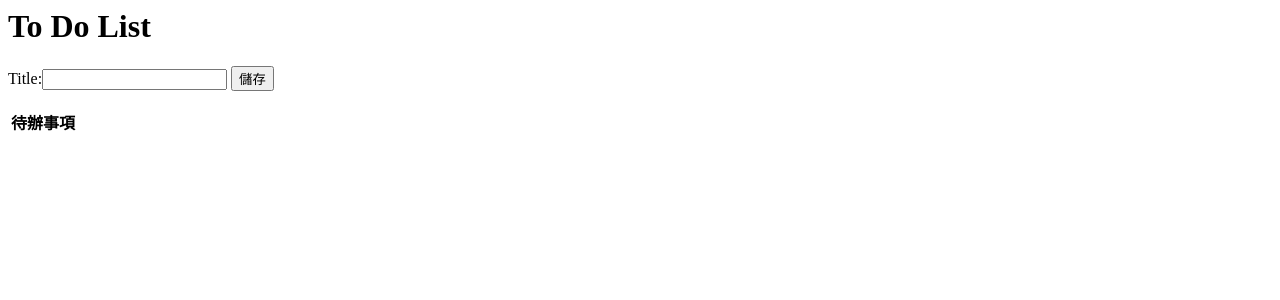
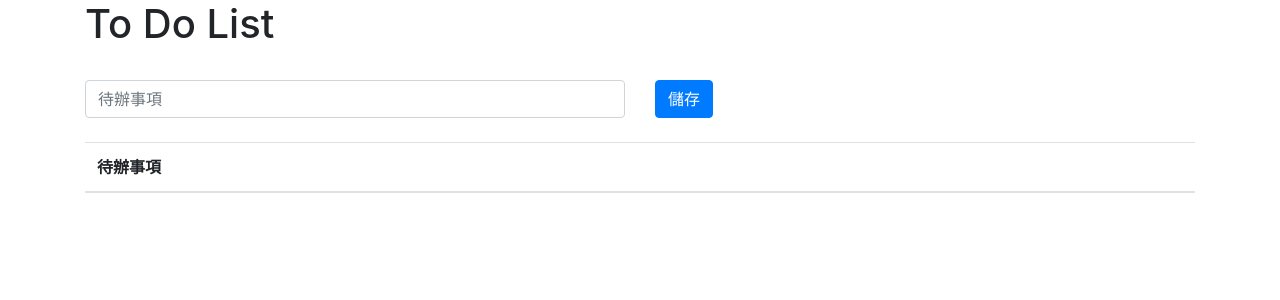
Before and after one commit to mikeku1116/django-class-based-todo, a Django app: page /todo/ in a window 1280 px wide. Shown: the top 300 px of the page. Run offline with Django 3.2, Linux system fonts and the light colour scheme; tables that the repository leaves empty hold one stand-in row (values such as "Sample post"); lists and menus that the app fills with data are empty; some libraries are stand-ins or nearby versions.

Commit message:
美化todo_list樣板

```diff
--- a/todo/forms.py
+++ b/todo/forms.py
@@ -6,3 +6,6 @@ class TodoModelForm(forms.ModelForm):
     class Meta:
         model = Todo
         fields = ('title',)
+        widgets = {
+            'title': forms.TextInput(attrs={'class': 'form-control', 'placeholder': '待辦事項'})
+        }
--- a/todo/templates/todo/todo_list.html
+++ b/todo/templates/todo/todo_list.html
@@ -1,11 +1,19 @@
-<h1>To Do List</h1>
+{% extends 'base.html' %}
+
+{% block content %}
 
 <form action="/todo/create" method="POST">
     {% csrf_token %}
-    {{ form }}
-    <input type="submit" value="儲存" />
+    <div class="row">
+        <div class="col">
+            {{ form.title }}
+        </div>
+        <div class="col">
+            <input type="submit" class="btn btn-primary" value="儲存">
+        </div>
+    </div>
 </form>
-
+<br />
 <table class="table">
     <thead>
         <tr>
@@ -15,14 +23,16 @@
     </thead>
     <tbody>
         {% for todo in object_list %}
-            <tr>
-                <td>{{ todo.title }}</td>
-                <td>
-                    <a href="{% url 'todo:update' todo.id %}">修改</a>
-                    <a href="{% url 'todo:delete' todo.id %}">刪除</a>
-                    <a href="{% url 'todo:detail' todo.id %}">明細</a>
-                </td>
-            </tr>
+        <tr>
+            <td>{{ todo.title }}</td>
+            <td style="text-align:right;">
+                <a href="{% url 'todo:update' todo.id %}" class="btn btn-success">修改</a>
+                <a href="{% url 'todo:delete' todo.id %}" class="btn btn-danger">刪除</a>
+                <a href="{% url 'todo:detail' todo.id %}" class="btn btn-info">明細</a>
+            </td>
+        </tr>
         {% endfor %}
     </tbody>
 </table>
+
+{% endblock  %}
```
